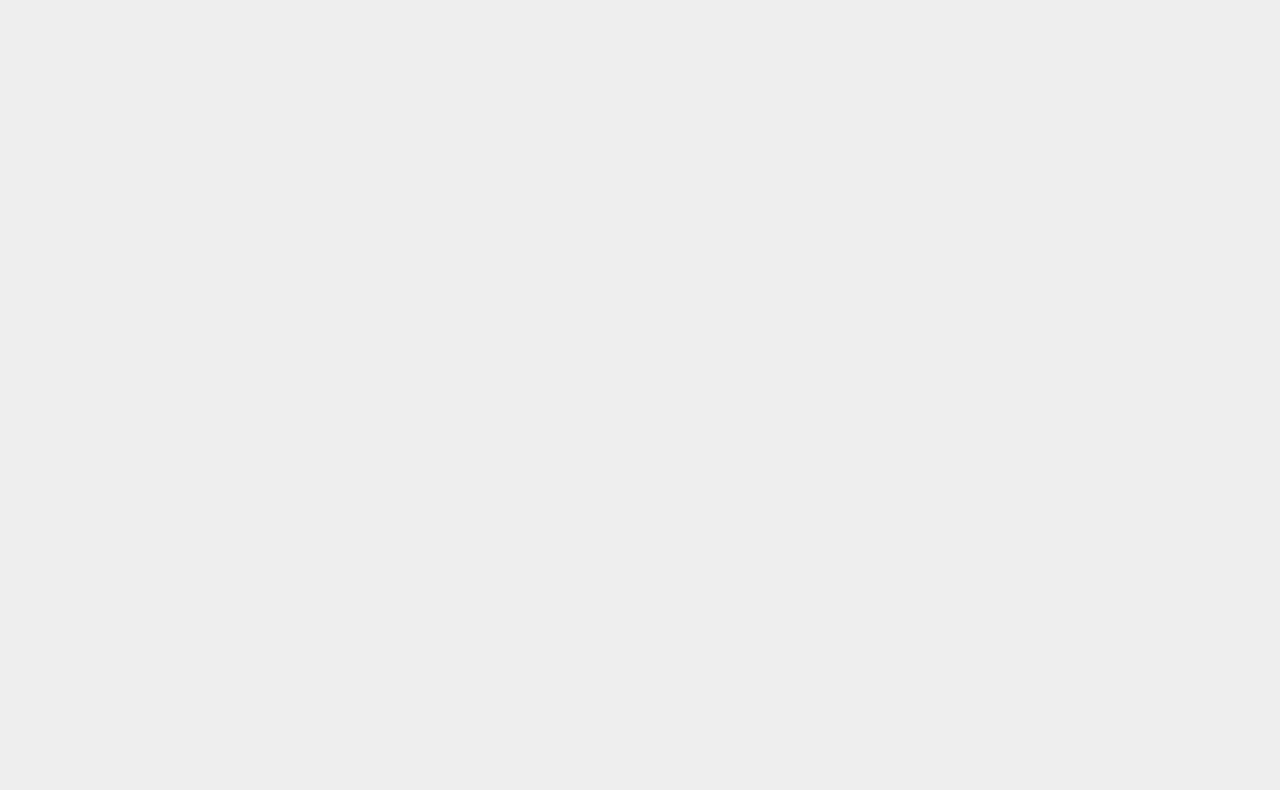
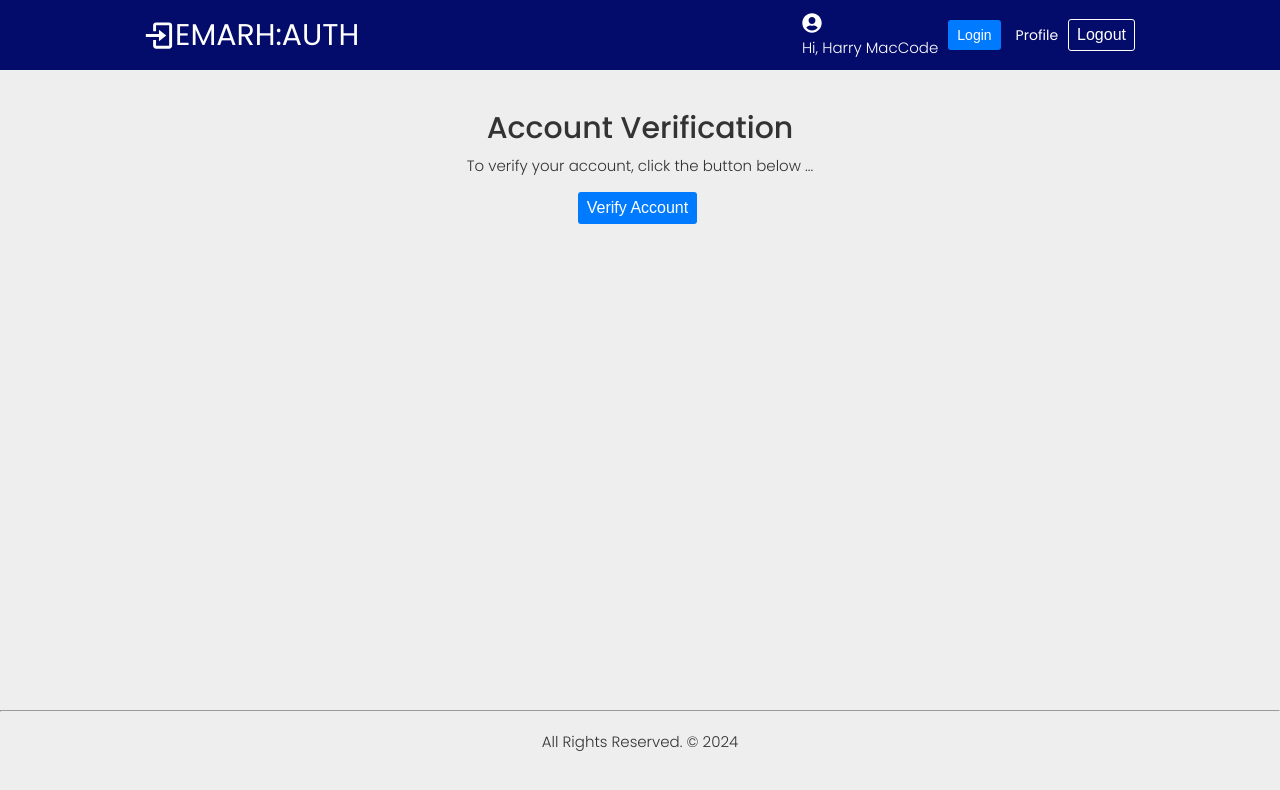
Before and after one commit to Harry8679/Auth_Mern_Ewo_Front, a React (Create React App) app: page /verify/1 in a window 1280 px wide. Before the commit this address had no page. Shown: the top 790 px of the page. Built offline with nearby package versions, Linux system fonts and the light colour scheme; the HTML template or start-up script is replaced by a standard one.

Commit message:
Verify your account Component

```diff
--- a/src/App.js
+++ b/src/App.js
@@ -6,6 +6,7 @@ import Register from './pages/auth/Register';
 import Forgot from './pages/auth/Forgot';
 import Reset from './pages/auth/Reset';
 import LoginWithCode from './pages/auth/LoginWithCode';
+import Verify from './pages/auth/Verify';
 
 const App = () => {
   return (
@@ -18,6 +19,7 @@ const App = () => {
           <Route path='/forgot' element={<Forgot />} />
           <Route path='/resetPassword/:resetToken' element={<Reset />} />
           <Route path='/loginWithCode/:email' element={<LoginWithCode />} />
+          <Route path='/verify/:verificationToken' element={<Layout><Verify /></Layout>} />
         </Routes>
       </BrowserRouter>
     </>
--- /dev/null
+++ b/src/pages/auth/Verify.js
@@ -0,0 +1,16 @@
+import React from 'react'
+
+const Verify = () => {
+  return (
+    <section>
+        <div className="--center-all">
+            <h2>Account Verification</h2>
+            <p>To verify your account, click the button below ...</p>
+            <br />
+            <button className="--btn --btn-primary">Verify Account</button>
+        </div>
+    </section>
+  )
+}
+
+export default Verify;
```
